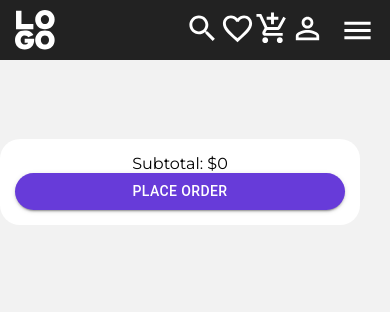
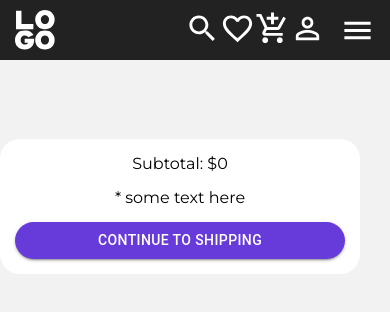
Before and after one commit to enotowitch/sendtShop-CLIENT, a React (Create React App) app: page /order in a window 390 px wide. Shown: the top 312 px of the page. Built offline with nearby package versions, Linux system fonts and the light colour scheme; no server answers.

Commit message:
+mobile style FIX

```diff
--- a/src/components/cart/Cart.js
+++ b/src/components/cart/Cart.js
@@ -13,16 +13,19 @@ export default function Cart() { // TODO refactor
 	const { stripeLink } = useStripe()
 
 	// `user` and (admin) `order` both have `cart` field (array of prod ids), so can be rendered in similar way
-	let userOrOrder, link, className
+	let userOrOrder, link, className, text
 	if (useLocation().pathname === "/cart") {
 		userOrOrder = user
 		link = stripeLink
+		text = "* Additional taxes and fees will be calculated at checkout"
 	}
 	if (useLocation().pathname === "/order") {
 		// order never changes after it's written to DB, so can be written to localStorage, to be displayed to admin
 		userOrOrder = JSON.parse(localStorage.getItem("order"))
 		link = "/putSomeLinkHere" // TODO
 		className = "orderCard" // !! hide all (svg) icons in CartCard via style .orderCard: .cartCard => with icons; .orderCard => NO icons
+		// text = "Deliver these products using shipping info and send email with tracking link to user" // TODO
+		text = "* some text here"
 	}
 
 	// 1. get user/order cart products
@@ -44,6 +47,6 @@ export default function Cart() { // TODO refactor
 	})
 
 	return (
-		<CartProducts cartProducts={cartProducts} allProductsTotalPrice={allProductsTotalPrice} link={link} />
+		<CartProducts cartProducts={cartProducts} allProductsTotalPrice={allProductsTotalPrice} link={link} text={text} />
 	)
 }
--- a/src/components/cart/CartCard.js
+++ b/src/components/cart/CartCard.js
@@ -10,7 +10,7 @@ export default function CartCard({ obj, quantity, totalPrice, className }) {
 	const { deleteAll } = useCartCard(productId)
 
 	return (
-		<section className={`f jcsb aic m0a mb cartCard animation ${className}`}>
+		<section className={`f jcsb aic m0a mb cartCard animation ${className ? className : ""}`}>
 			<img src={img} />
 			<div className="fc">
 				<div>{title}</div>
--- a/src/components/cart/CartProducts.js
+++ b/src/components/cart/CartProducts.js
@@ -2,7 +2,7 @@ import { Button } from "@mui/material"
 import React from "react"
 
 // for both user cart prods & order prods
-export default function CartProducts({ cartProducts, allProductsTotalPrice, link }) {
+export default function CartProducts({ cartProducts, allProductsTotalPrice, link, text }) {
 	return (
 		<div className="f g4 wL m0a">
 			<div className="wM w100">
@@ -10,11 +10,12 @@ export default function CartProducts({ cartProducts, allProductsTotalPrice, link
 			</div>
 			<section className="tac mb wS w100">
 				<div>Subtotal: ${allProductsTotalPrice}</div>
+				<div className="my">{text}</div>
 				<Button
 					variant="contained"
 					href={link}
 				>
-					PLACE ORDER
+					CONTINUE TO SHIPPING
 				</Button>
 			</section>
 		</div>
--- a/src/components/cart/index.scss
+++ b/src/components/cart/index.scss
@@ -8,6 +8,10 @@
 		width: 100px !important;
 		border-radius: $borderRadiusMedium;
 		width: auto;
+		@media (max-width:$mobile) {
+			width: 100% !important;
+			height: auto;
+		}
 	}
 }
 
--- a/src/components/post/PostFull.js
+++ b/src/components/post/PostFull.js
@@ -11,7 +11,7 @@ export default function PostFull({ type }) { // type= TODO
 	const obj = { fullPost, pullPush }
 
 	return (
-		<div className="f m0a postFull">
+		<div className="f g6 m0a postFull">
 			<VariableComponent type={type} action="full" obj={obj} />
 		</div>
 	)
--- a/src/components/post/index.scss
+++ b/src/components/post/index.scss
@@ -26,7 +26,7 @@
 	// width: 1380px; // !!
 	width: 100%;
 	justify-content: center;
-	@media (max-width:700px) {
+	@media (max-width:$mobile) {
 		flex-direction: column;
 		align-items: center;
 	}
@@ -34,14 +34,18 @@
 
 .postFull{
 	max-width: 1100px;
+	@media (max-width:$mobile) {
+		gap: 15px;
+	}
 	&__left{
 		max-width: 570px;
 	}
 	&__right{
-		width: 530px;
+		width: 440px;
 	}
 	// !!
 	img{
 		width: 100%;
+		border-radius: $borderRadiusLarge;
 	}
 }
--- a/src/components/view/product_full.js
+++ b/src/components/view/product_full.js
@@ -4,7 +4,7 @@ import React from 'react'
 export default function product_full({ obj }) {
 
 	// !! only props must be here, no hooks
-	const { img, title, price, _id: productId } = obj.fullPost
+	const { img, title, price, text, _id: productId } = obj.fullPost
 	const { pullPush } = obj
 
 	return (
@@ -15,7 +15,10 @@ export default function product_full({ obj }) {
 			<div className="postFull__right">
 				<div className="title tac">{title}</div>
 				<div className="brand tac">${price}</div>
+				<hr></hr>
+				<div className="tac">{text}</div>
 				<Button
+					className="mt"
 					onClick={() => (window.location.href = "/cart", pullPush({ col: "user", field: "cart", item: productId, action: "push", dups: true }))}
 					variant="contained"
 				>
--- a/src/shortcuts.scss
+++ b/src/shortcuts.scss
@@ -43,6 +43,12 @@
 }
 .g4{
 	gap: 60px;
+}
+.g5{
+	gap: 75px;
+}
+.g6{
+	gap: 90px;
 }
 // ! MARGIN
 // auto
--- a/src/vars.scss
+++ b/src/vars.scss
@@ -9,6 +9,8 @@ $dark800: #222;
 $wS: 330px; // 360p mobile -30px padding
 $wM: 675px;
 $wL: 1100px;
+// breakpoints
+$mobile: 576px;
 // other
 $borderRadiusLarge: 20px;
 $borderRadiusMedium: 10px;
```
